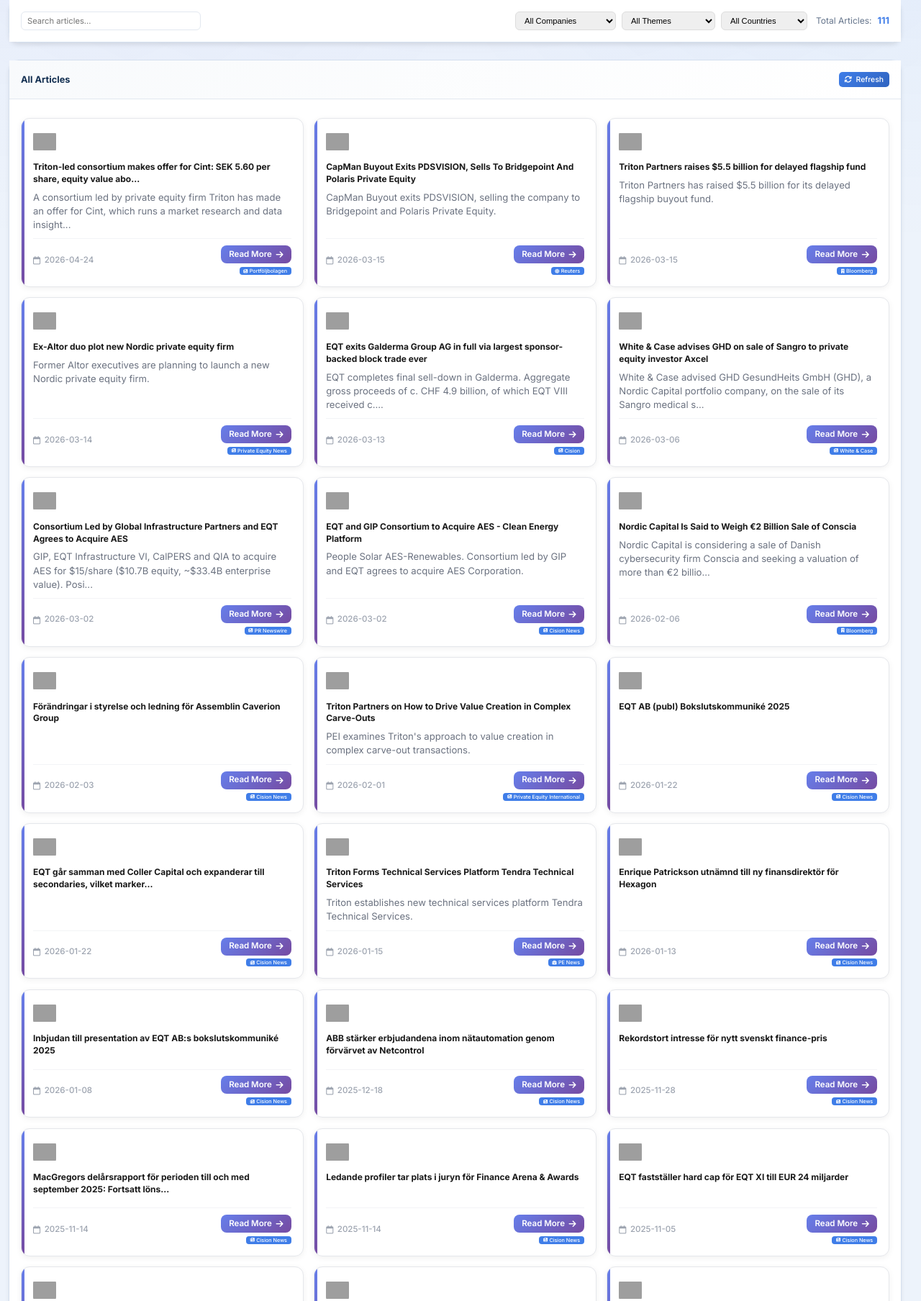
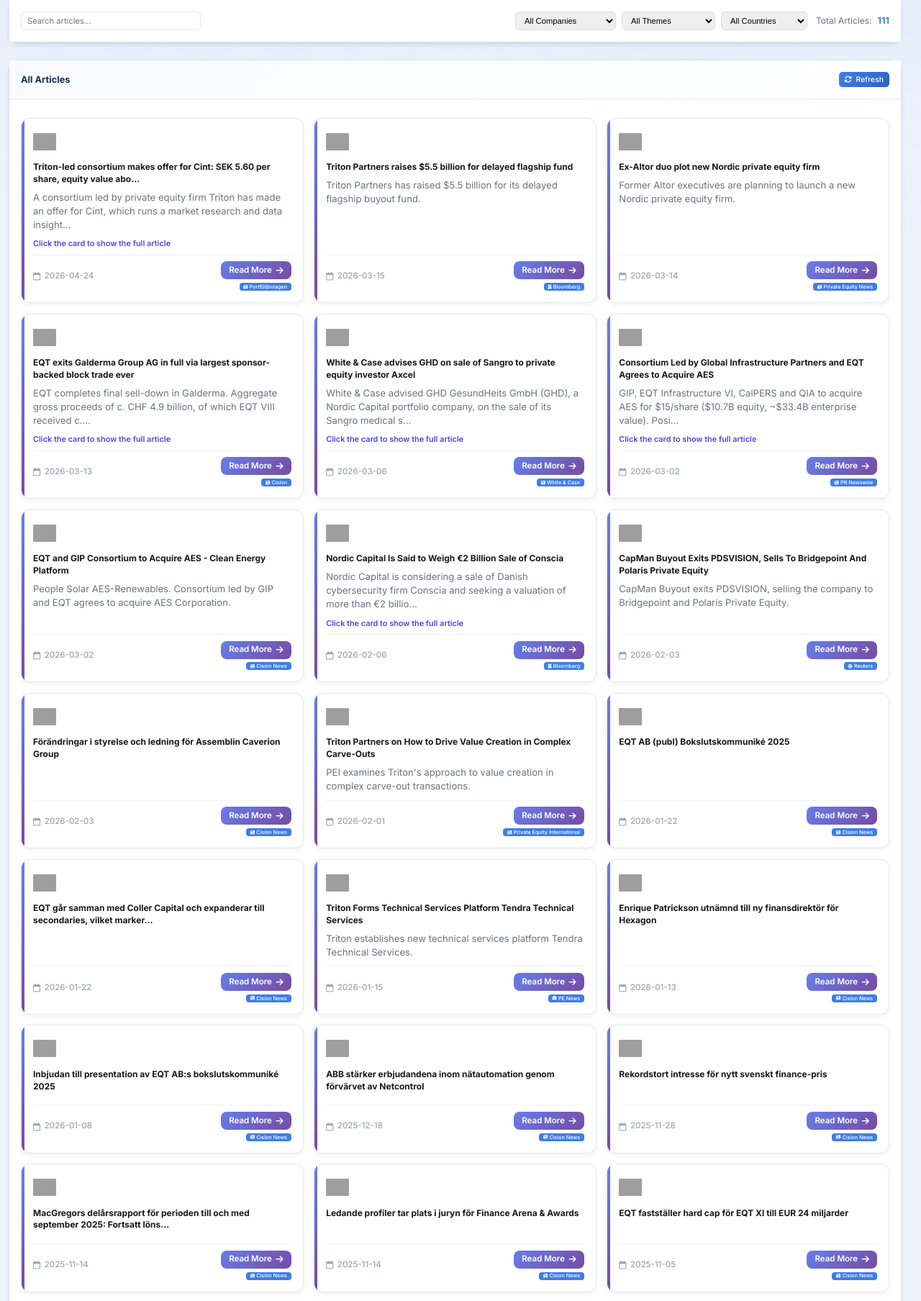
Before and after one commit to EdoardoHahnel/Portfolio-website, a Flask app: page /news in a window 1280 px wide. Shown: the part 158-1966 px from the top of the page at 72% size. Run offline with Flask 3, Linux system fonts and the light colour scheme; grey boxes are pictures that could not be loaded.

Commit message:
News: CapMan/PDSVISION date Feb 3; expandable full article on card click
- Set CapMan exit item date to 2026-02-03
- Long/multiline descriptions: click card (not Read More) toggles full English body below
- A11y: role=button, aria-expanded, Enter/Space

Made-with: Cursor

```diff
--- a/pe_news_database.json
+++ b/pe_news_database.json
@@ -24,7 +24,7 @@
       "title": "CapMan Buyout Exits PDSVISION, Sells To Bridgepoint And Polaris Private Equity",
       "description": "CapMan Buyout exits PDSVISION, selling the company to Bridgepoint and Polaris Private Equity.",
       "link": "https://www.tradingview.com/news/reuters.com,2026:newsml_FWN3YZ0D3:0-capman-buyout-exits-pdsvision-sells-to-bridgepoint-and-polaris-private-equity/",
-      "date": "2026-03-15",
+      "date": "2026-02-03",
       "firm": "Polaris",
       "source": "Reuters",
       "theme": "Exit",
@@ -928,7 +928,7 @@
     }
   ],
   "total_news": 111,
-  "last_updated": "2026-04-27T05:55:17Z",
+  "last_updated": "2026-04-27T05:58:20Z",
   "description": "Nordic PE news from Cision news pages and recent activity",
   "source": "Cision News Pages",
   "firms_covered": [
--- a/static/script.js
+++ b/static/script.js
@@ -936,24 +936,44 @@ function truncateText(text, maxLength) {
 }
 
 // ===== CREATE NEWS CARD =====
-// Creates a single news card element
+// Full article body: paragraphs (escaped) with <br> for in-paragraph newlines
+function formatNewsBodyParagraphs(text) {
+    if (!text) return '';
+    return text
+        .split(/\n{2,}/)
+        .map(function (p) {
+            return p.trim();
+        })
+        .filter(Boolean)
+        .map(function (p) {
+            return escapeHtml(p).replace(/\n/g, '<br>');
+        })
+        .join('<br><br>');
+}
+
+// Creates a single news card element (click card to expand long articles)
 function createNewsCard(article, index) {
-    // Create the card container
     const card = document.createElement('div');
     card.className = 'news-card';
     card.style.animationDelay = `${index * 0.1}s`;
 
-    // Format the date nicely
     const date = article.date || 'Unknown date';
-
-    // Get source icon
     const sourceIcon = getSourceIcon(article.source);
-
-    // Use firm from the news data
     const firmName = article.firm || 'PE Firm';
     const firmLogoHtml = createRobustLogoHTML(firmName, '32px');
 
-    // Build the HTML for the card
+    const desc = (article.description || '').trim();
+    const needsExpand = desc.length > 120 || /\n/.test(desc);
+    const previewText = needsExpand ? truncateText(desc, 120) : desc;
+    const fullInnerHtml = needsExpand ? formatNewsBodyParagraphs(desc) : '';
+
+    const expandBlock = needsExpand
+        ? `<p class="news-expand-hint">Click the card to show the full article</p>
+        <div class="news-card-body-full" hidden>
+            <div class="news-card-body-full-inner">${fullInnerHtml}</div>
+        </div>`
+        : '';
+
     card.innerHTML = `
         <div class="news-card-header">
             <div style="display: flex; align-items: center; gap: 8px;">
@@ -961,14 +981,15 @@ function createNewsCard(article, index) {
             </div>
         </div>
         <h3 class="news-title">${escapeHtml(truncateText(article.title, 80))}</h3>
-        <p class="news-description">${escapeHtml(truncateText(article.description, 120))}</p>
+        <p class="news-description">${escapeHtml(previewText)}</p>
+        ${expandBlock}
         <div class="news-footer">
             <span class="news-date">
                 <i class="far fa-calendar"></i>
                 ${escapeHtml(date)}
             </span>
             <div class="news-actions">
-                <a href="${escapeHtml(article.link)}" target="_blank" class="news-link">
+                <a href="${escapeHtml(article.link)}" target="_blank" rel="noopener noreferrer" class="news-link">
                     Read More
                     <i class="fas fa-arrow-right"></i>
                 </a>
@@ -979,6 +1000,34 @@ function createNewsCard(article, index) {
             </div>
         </div>
     `;
+
+    if (needsExpand) {
+        card.classList.add('news-card--expandable');
+        card.setAttribute('role', 'button');
+        card.setAttribute('tabindex', '0');
+        card.setAttribute('aria-expanded', 'false');
+
+        card.addEventListener('click', function (e) {
+            if (e.target.closest('a.news-link')) return;
+            const nowExpanded = card.classList.toggle('news-card--expanded');
+            card.setAttribute('aria-expanded', nowExpanded ? 'true' : 'false');
+            const full = card.querySelector('.news-card-body-full');
+            const hint = card.querySelector('.news-expand-hint');
+            if (full) full.hidden = !nowExpanded;
+            if (hint) {
+                hint.textContent = nowExpanded
+                    ? 'Click the card to collapse'
+                    : 'Click the card to show the full article';
+            }
+        });
+
+        card.addEventListener('keydown', function (e) {
+            if (e.key !== 'Enter' && e.key !== ' ') return;
+            if (e.target.closest('a')) return;
+            e.preventDefault();
+            card.dispatchEvent(new MouseEvent('click', { bubbles: true, cancelable: true }));
+        });
+    }
 
     return card;
 }
--- a/static/style.css
+++ b/static/style.css
@@ -627,6 +627,38 @@ body {
     -webkit-line-clamp: 3;
     -webkit-box-orient: vertical;
     overflow: hidden;
+}
+
+.news-card--expandable {
+    cursor: pointer;
+}
+.news-card--expandable a.news-link {
+    cursor: pointer;
+    position: relative;
+    z-index: 2;
+}
+.news-expand-hint {
+    font-size: 0.68rem;
+    color: #4f46e5;
+    margin: 0 0 0.5rem 0;
+    font-weight: 600;
+    line-height: 1.3;
+}
+.news-card-body-full {
+    margin: 0 0 0.6rem 0;
+    padding: 0.65rem 0.75rem;
+    background: #f9fafb;
+    border-radius: 8px;
+    border: 1px solid #e5e7eb;
+    text-align: left;
+}
+.news-card-body-full[hidden] {
+    display: none !important;
+}
+.news-card-body-full-inner {
+    font-size: 0.8rem;
+    line-height: 1.55;
+    color: #374151;
 }
 
 .news-footer {
```
